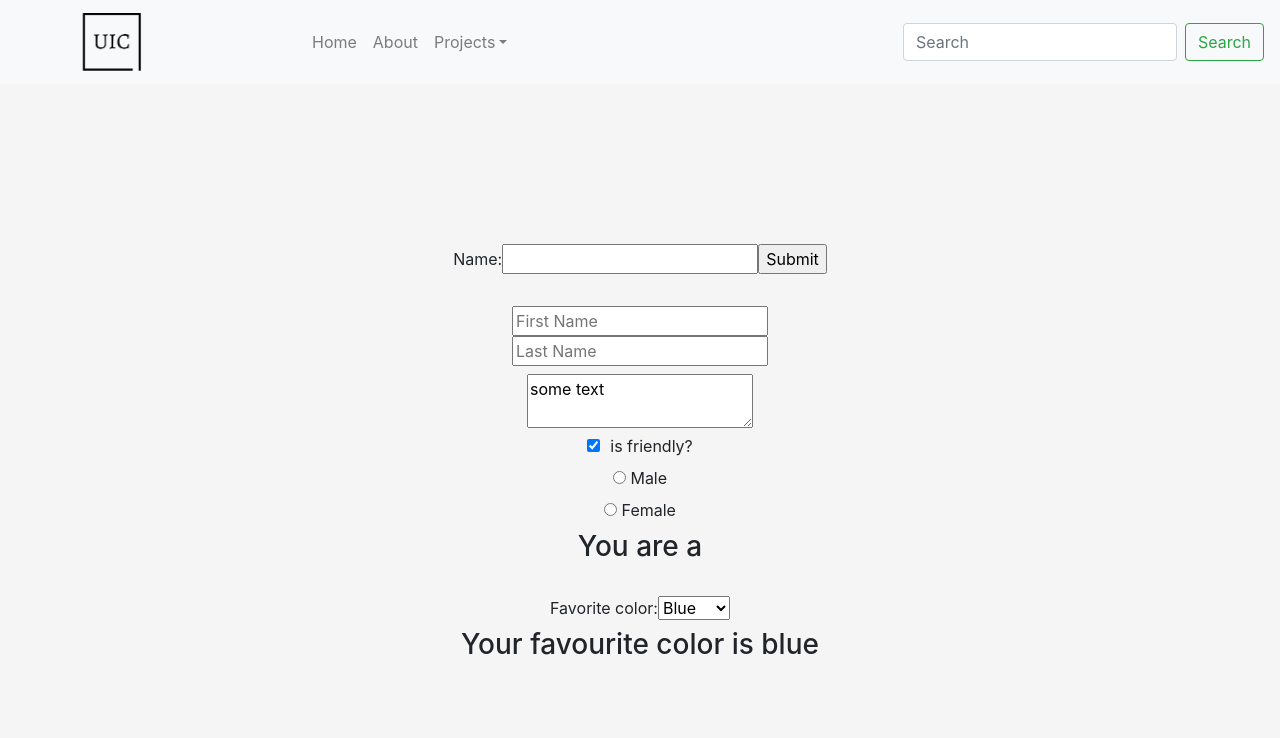
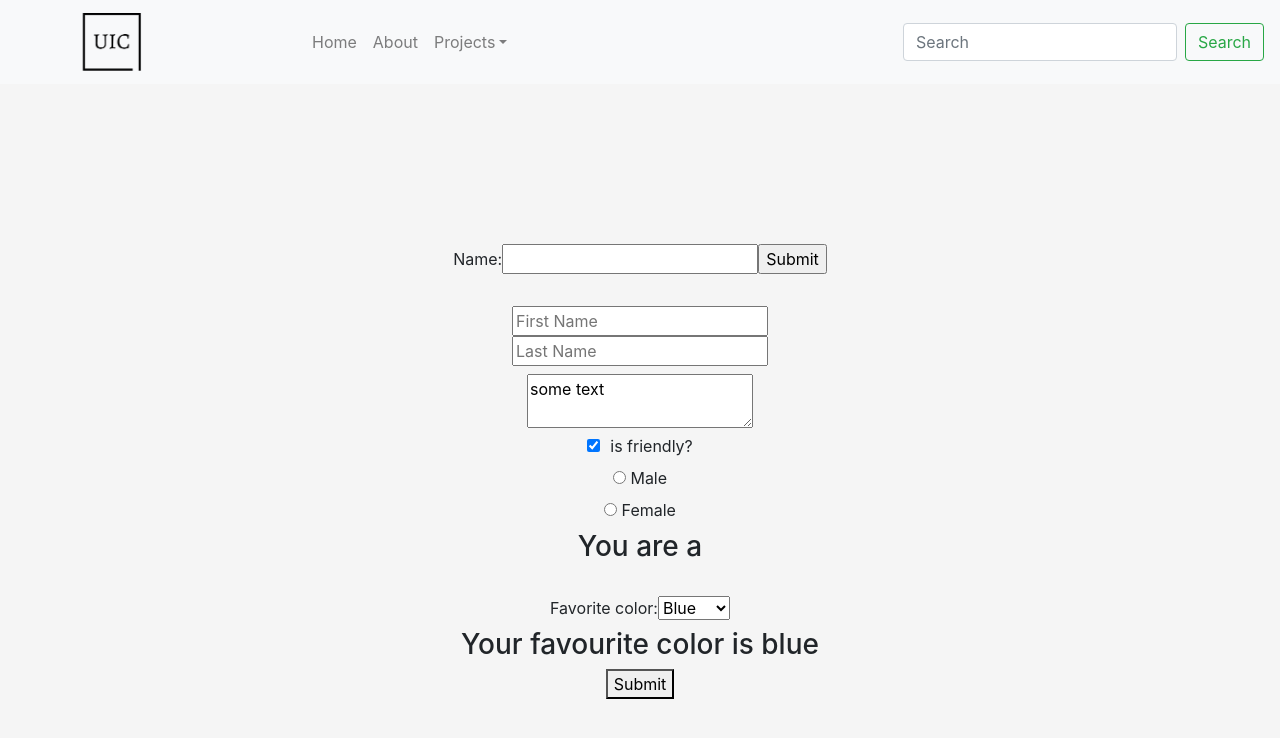
Before and after one commit to Fredrik93/react_tutorial, a React (Create React App) app: page /form in a window 1280 px wide. Shown: the top 738 px of the page. Built offline with nearby package versions, Linux system fonts and the light colour scheme.

Commit message:
add submit btn

```diff
--- a/src/Components/Forms.js
+++ b/src/Components/Forms.js
@@ -75,6 +75,7 @@ class Forms extends React.Component {
 
                         onChange={this.handleInputChange} />
                 </form>
+                <form>
                     <h1> {this.state.firstName} {this.state.lastName}</h1>
                     <textarea value="some text" onChange={this.handleChange}
                     />
@@ -121,6 +122,8 @@ class Forms extends React.Component {
                         <option value="white">white</option>
                     </select>
                     <h3>Your favourite color is {this.state.favColor}</h3>
+                    <button>Submit</button>
+                </form>
             </div>)
     }
 }
```
Lines whose indentation alone changed are shown as unchanged.
